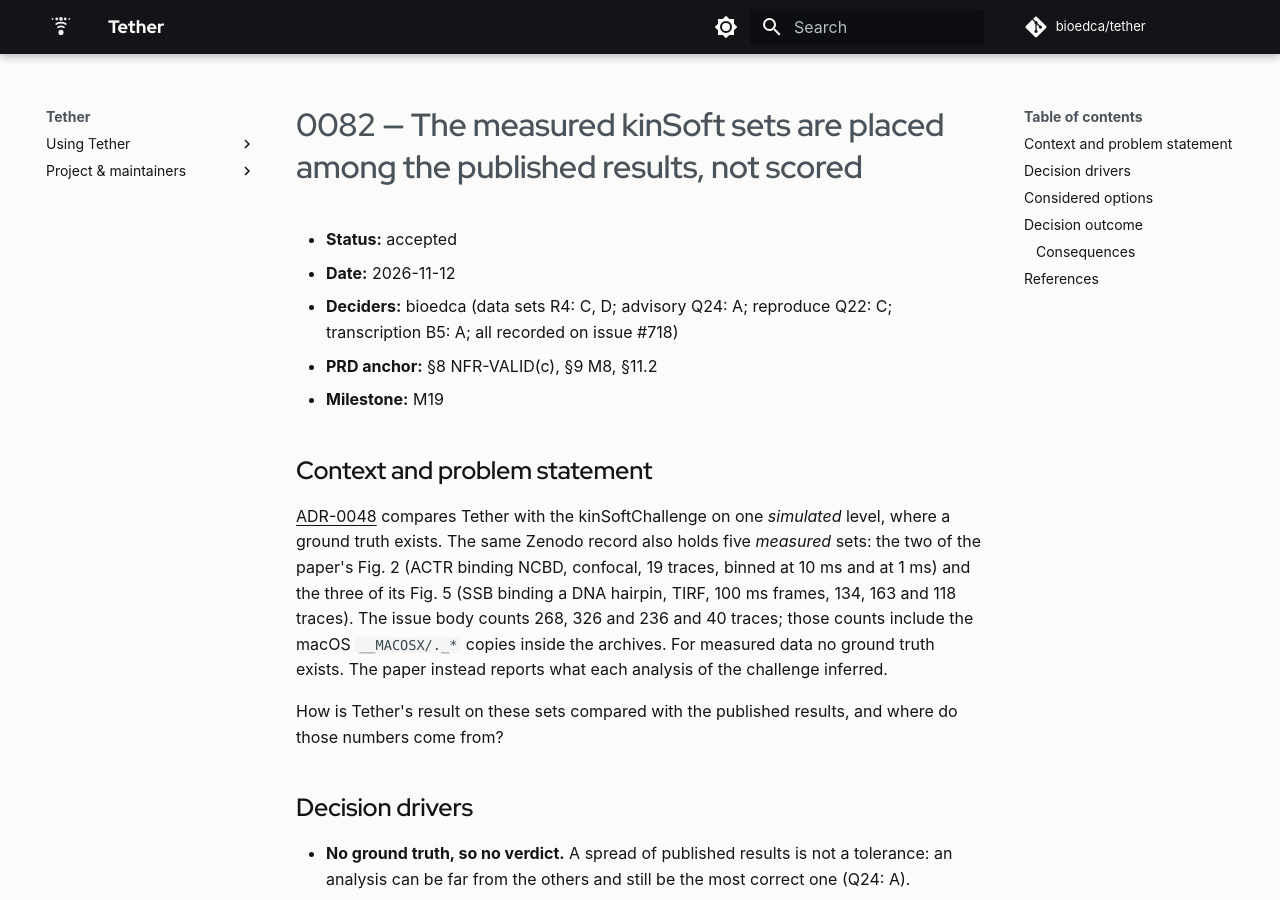
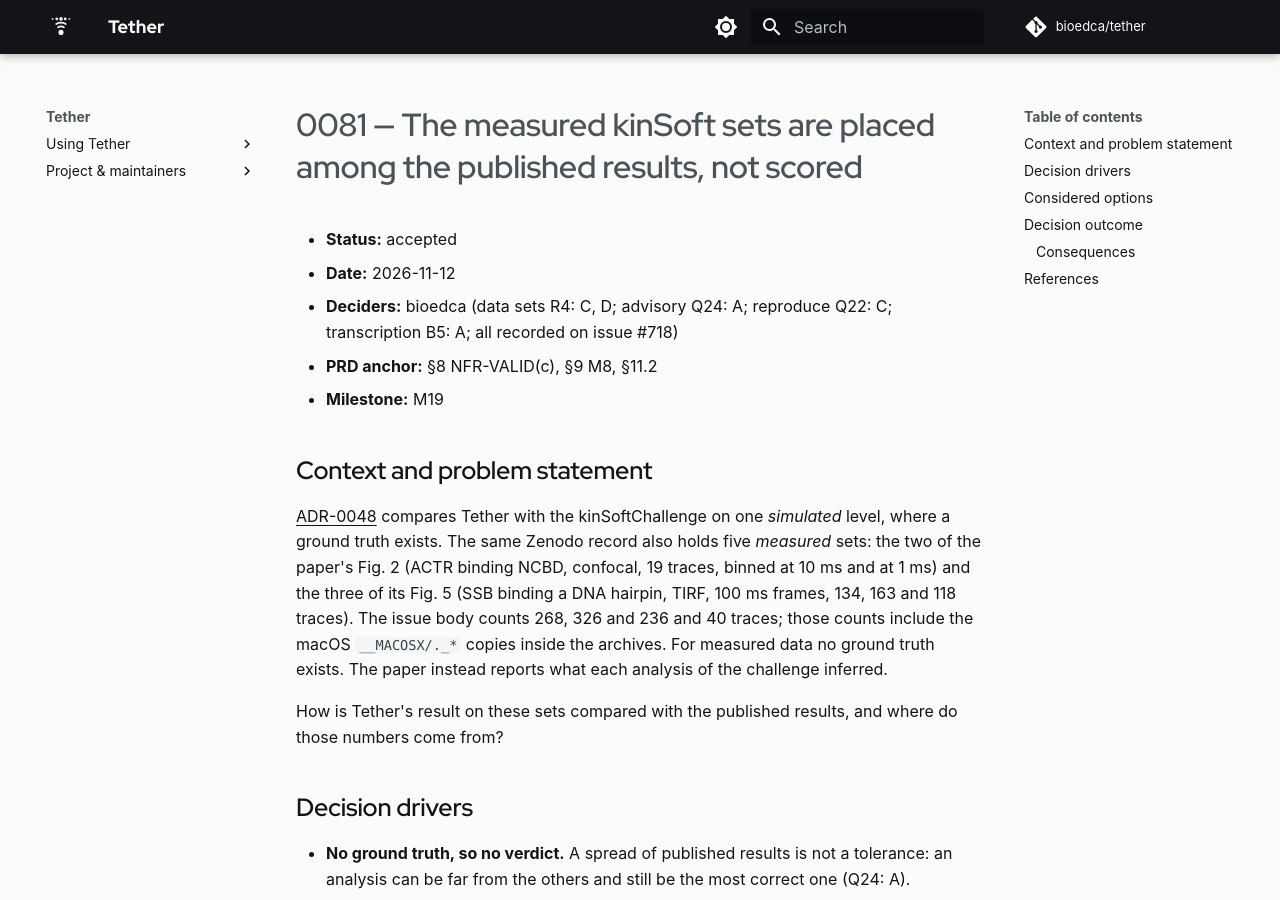
Before and after one commit to bioedca/tether, an MkDocs documentation site: the page built from docs/adr/0081-measured-kinsoft-sets-are-placed-not-scored.md, in a window 1280 px wide and 900 px high. Built offline with MkDocs 1.6.1 and Material for MkDocs 9.7.7, drawn with Linux system fonts in a browser that asks for light colours; comment, search, counter and statistics services are not loaded; the version menu is left out.

Commit message:
docs(adr): renumber the measured kinSoft ADR to 0081 (#718)
PR #842 for #717 also uses 0082, which the project record gives to #717.
The record and every link move to 0081; the decision is unchanged.

```diff
--- a/docs/adr/0082-measured-kinsoft-sets-are-placed-not-scored.md
+++ b/docs/adr/0081-measured-kinsoft-sets-are-placed-not-scored.md
@@ -3,7 +3,7 @@
 SPDX-License-Identifier: GPL-3.0-or-later
 -->
 
-# 0082 — The measured kinSoft sets are placed among the published results, not scored
+# 0081 — The measured kinSoft sets are placed among the published results, not scored
 
 - **Status:** accepted
 - **Date:** 2026-11-12
```
Also changed, not shown: docs/adr/README.md (+1 -1 lines), docs/validation.md (+1 -1 lines), 5 other files.
